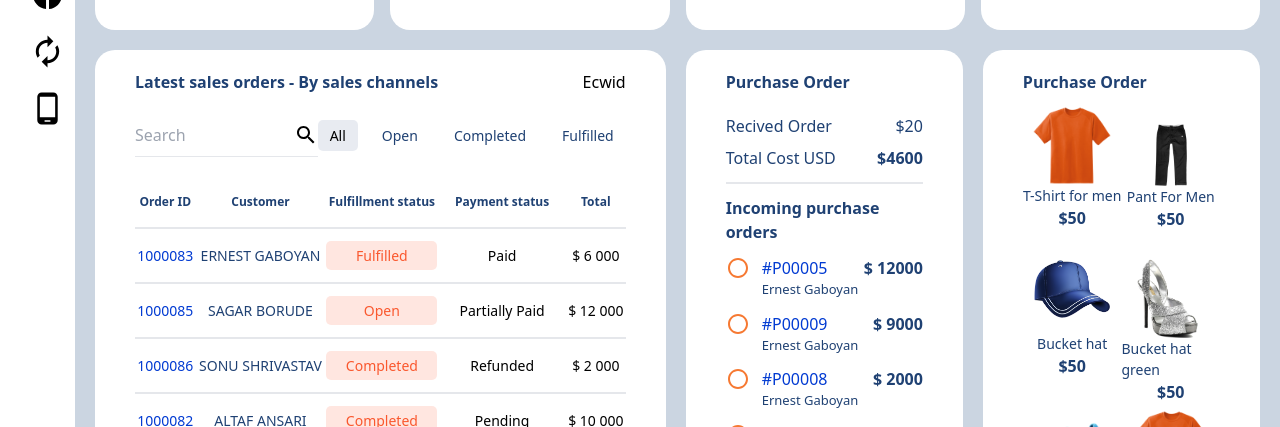
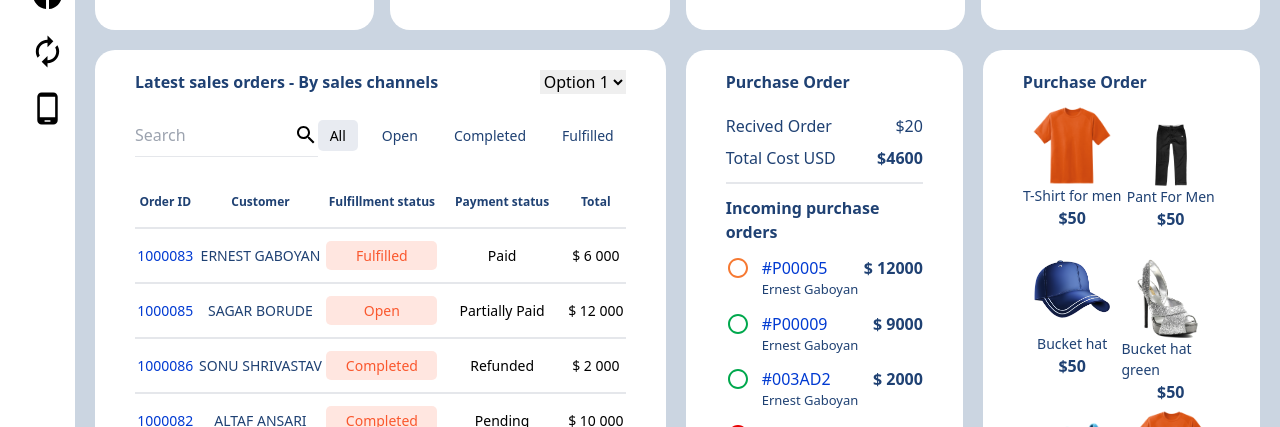
Before and after one commit to MrSagarRB/sales-dashboard, a React (Create React App) app: page / in a window 1280 px wide. Shown: the part 403-830 px from the top of the page. Built offline with nearby package versions, Linux system fonts and the light colour scheme.

Commit message:
Purchase Order

```diff
--- a/src/components/PurchaseOrder.jsx
+++ b/src/components/PurchaseOrder.jsx
@@ -5,27 +5,27 @@ const purchaseOrderData = [
   {
     orderNo: "#P00005",
     value: " 12000",
-    iconColor: "bg1",
+    iconColor: "iconColor1",
   },
   {
     orderNo: "#P00009",
     value: " 9000",
-    iconColor: "bg1",
+    iconColor: "iconColor2",
   },
   {
-    orderNo: "#P00008",
+    orderNo: "#003AD2",
     value: " 2000",
-    iconColor: "bg1",
+    iconColor: "iconColor3",
   },
   {
     orderNo: "#P00002",
     value: " 650",
-    iconColor: "bg1",
+    iconColor: "iconColor4",
   },
   {
     orderNo: "#P00007",
     value: " 1200",
-    iconColor: "bg1",
+    iconColor: "iconColor5",
   },
 ];
 
@@ -50,10 +50,13 @@ function PurchaseOrder() {
             return (
               <div className="flex justify-between">
                 <div className="flex gap-3">
-                  <CircleOutlinedIcon className="text-[#F67932] " />{" "}
+                  <CircleOutlinedIcon className={i.iconColor} />{" "}
                   <div>
                     <p className="text-[#003AD2]"> {i.orderNo} </p>{" "}
-                    <p className="text-[#1F4173] text-[13px]"> Ernest Gaboyan</p>
+                    <p className="text-[#1F4173] text-[13px]">
+                      {" "}
+                      Ernest Gaboyan
+                    </p>
                   </div>
                 </div>
                 <div className="text-[#1F4173] font-semibold">$ {i.value}</div>
@@ -61,9 +64,11 @@ function PurchaseOrder() {
             );
           })}
         </div>
-
       </div>
-      <a className="text-[#003AD2] font-bold" href="" > View all</a>
+      <a className="text-[#003AD2] font-bold" href="">
+        {" "}
+        View all
+      </a>
     </div>
   );
 }
--- a/src/components/SaleOrderTable.jsx
+++ b/src/components/SaleOrderTable.jsx
@@ -98,7 +98,15 @@ function SaleOrderTable() {
         <p className="text-[#1F4173] font-bold text-[16px]">
           Latest sales orders - By sales channels
         </p>{" "}
-        <div>Ecwid</div>
+        <div>
+          {" "}
+          <select className="outline-none">
+            <option value="" className="">Option 1</option>
+            <option value="" className="">Option 1</option>
+            <option value="" className="">Option 1</option>
+            <option value="" className="">Option 1</option>
+          </select>{" "}
+        </div>
       </div>
       <div className=" flex justify-between mt-5">
         <div className=" flex h-[43px]  justify-between items-center border-b">
--- a/src/index.css
+++ b/src/index.css
@@ -85,6 +85,23 @@
     background: rgba(120, 40, 220, 0.15);
   }
 
+  .iconColor1{
+    color: #F67932;
+  }
+
+  .iconColor2{
+    color: #00A84D;
+  }
+  .iconColor3{
+    color: #00A84D;
+  }
+  .iconColor4{
+    color: #E80000;
+  }
+  .iconColor5{
+    color: #8676FF;
+  }
+
   .activeFilterTab{
     background: rgba(31, 65, 115, 0.1);
     border-radius: 5px;
@@ -97,6 +114,8 @@
 
 
 
+
+
   .deskTopScreen-Only {
     @apply hidden md:flex;
   }
```
